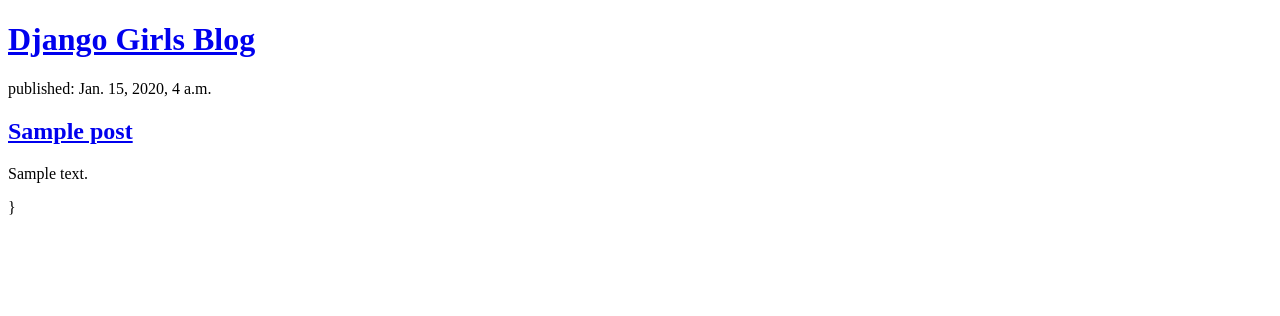
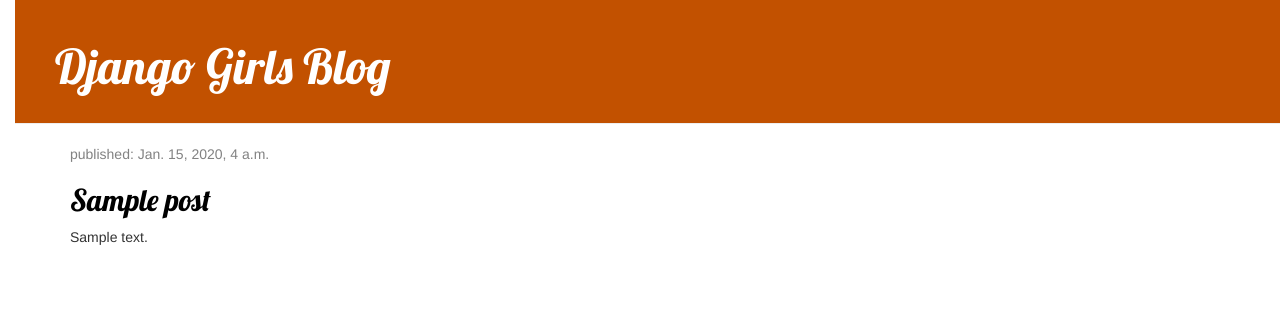
Before and after one commit to mpopelka94/my-first-blog, a Django app: page / in a window 1280 px wide. Shown: the top 316 px of the page. Run offline with Django 3.2, Linux system fonts and the light colour scheme; tables that the repository leaves empty hold one stand-in row (values such as "Sample post"); some libraries are stand-ins or nearby versions.

Commit message:
Added view and template for detailed blog post as well as CSS for the site.

```diff
--- /dev/null
+++ b/blog/static/css/blog.css
@@ -0,0 +1,53 @@
+h1 a, h2 a {
+    color: #C25100;
+    font-family: 'Lobster';
+}
+body {
+    padding-left: 15px;
+}
+.page-header {
+    background-color: #C25100;
+    margin-top: 0;
+    padding: 20px 20px 20px 40px;
+}
+
+.page-header h1, .page-header h1 a, .page-header h1 a:visited, .page-header h1 a:active {
+    color: #ffffff;
+    font-size: 36pt;
+    text-decoration: none;
+}
+
+.content {
+    margin-left: 40px;
+}
+
+h1, h2, h3, h4 {
+    font-family: 'Lobster', cursive;
+}
+
+.date {
+    color: #828282;
+}
+
+.save {
+    float: right;
+}
+
+.post-form textarea, .post-form input {
+    width: 100%;
+}
+
+.top-menu, .top-menu:hover, .top-menu:visited {
+    color: #ffffff;
+    float: right;
+    font-size: 26pt;
+    margin-right: 20px;
+}
+
+.post {
+    margin-bottom: 70px;
+}
+
+.post h2 a, .post h2 a:visited {
+    color: #000000;
+}
--- /dev/null
+++ b/blog/templates/blog/base.html
@@ -0,0 +1,24 @@
+<!DOCTYPE html>
+<html lang="en">
+{% load static %}
+    <head>
+        <title>Django Girls blog</title>
+        <link rel="stylesheet" href="//maxcdn.bootstrapcdn.com/bootstrap/3.2.0/css/bootstrap.min.css">
+        <link rel="stylesheet" href="//maxcdn.bootstrapcdn.com/bootstrap/3.2.0/css/bootstrap-theme.min.css">
+        <link href='//fonts.googleapis.com/css?family=Lobster&subset=latin,latin-ext' rel='stylesheet' type='text/css'>
+        <link rel="stylesheet" href="{% static 'css/blog.css' %}">
+    </head>
+    <body>
+    <div class="page-header">
+        <h1><a href="/">Django Girls Blog</a></h1>
+    </div>
+    <div class="content container">
+        <div class="row">
+            <div class="col-md-8">
+            {% block content %}
+            {% endblock %}
+            </div>
+        </div>
+    </div>
+</body>
+</html>
--- a/blog/templates/blog/post_list.html
+++ b/blog/templates/blog/post_list.html
@@ -1,19 +1,30 @@
 <!DOCTYPE html>
+{% extends 'blog/base.html' %}
+{% load static %}
+
 <html lang="en">
 <head>
     <meta charset="UTF-8">
     <title>Django Girls Blog</title>
+    <link rel="stylesheet" href="//maxcdn.bootstrapcdn.com/bootstrap/3.2.0/css/bootstrap.min.css">
+    <link rel="stylesheet" href="//maxcdn.bootstrapcdn.com/bootstrap/3.2.0/css/bootstrap-theme.min.css">
+    <link href="//fonts.googleapis.com/css?family=Lobster&subset=latin,latin-ext" rel="stylesheet" type="text/css">
+    <link rel="stylesheet" href="{% static 'css/blog.css' %}">
 </head>
-<body>
-        <div>
+    <body>
+        <div class="page-header">
             <h1><a href="/">Django Girls Blog</a></h1>
         </div>
-        {% for post in posts %}
-            <div>
-                <p>published: {{ post.published_date }}</p>
-                <h2><a href=" ">{{ post.title }}</a></h2>
-                <p>{{ post.text|linebreaksbr }}</p>
-            </div>
-        {% endfor %}}
+            {% block content %}
+                {% for post in posts %}
+                    <div class="post">
+                        <div class="date">
+                            <p>published: {{ post.published_date }}</p>
+                        </div>
+                        <h2><a href="{% url 'post_detail' pk=post.pk %}">{{ post.title }}</a></h2>
+                        <p>{{ post.text|linebreaksbr }}</p>
+                    </div>
+                {% endfor %}
+            {% endblock %}
     </body>
 </html>
--- a/blog/urls.py
+++ b/blog/urls.py
@@ -2,5 +2,6 @@ from django.urls import path
 from . import views
 
 urlpatterns = [
-    path('', views.post_list, name='post_list')
+    path('', views.post_list, name='post_list'),
+    path('post/<int:pk>', views.post_detail, name='post_detail'),
 ]
--- a/blog/views.py
+++ b/blog/views.py
@@ -1,6 +1,7 @@
 from django.shortcuts import render
 from django.utils import timezone
 from .models import Post
+from django.shortcuts import render, get_object_or_404
 
 
 # Create your views here.
@@ -9,3 +10,8 @@ from .models import Post
 def post_list(request):
     posts = Post.objects.filter(published_date__lte=timezone.now()).order_by('published_date')
     return render(request, 'blog/post_list.html', {'posts': posts})
+
+
+def post_detail(request, pk):
+    post = get_object_or_404(Post, pk=pk)
+    return render(request, 'blog/post_detail.html', {'post': post})
```
Also changed, not shown: blog/templates/blog/post_detail.html (added, +21 -0 lines).
